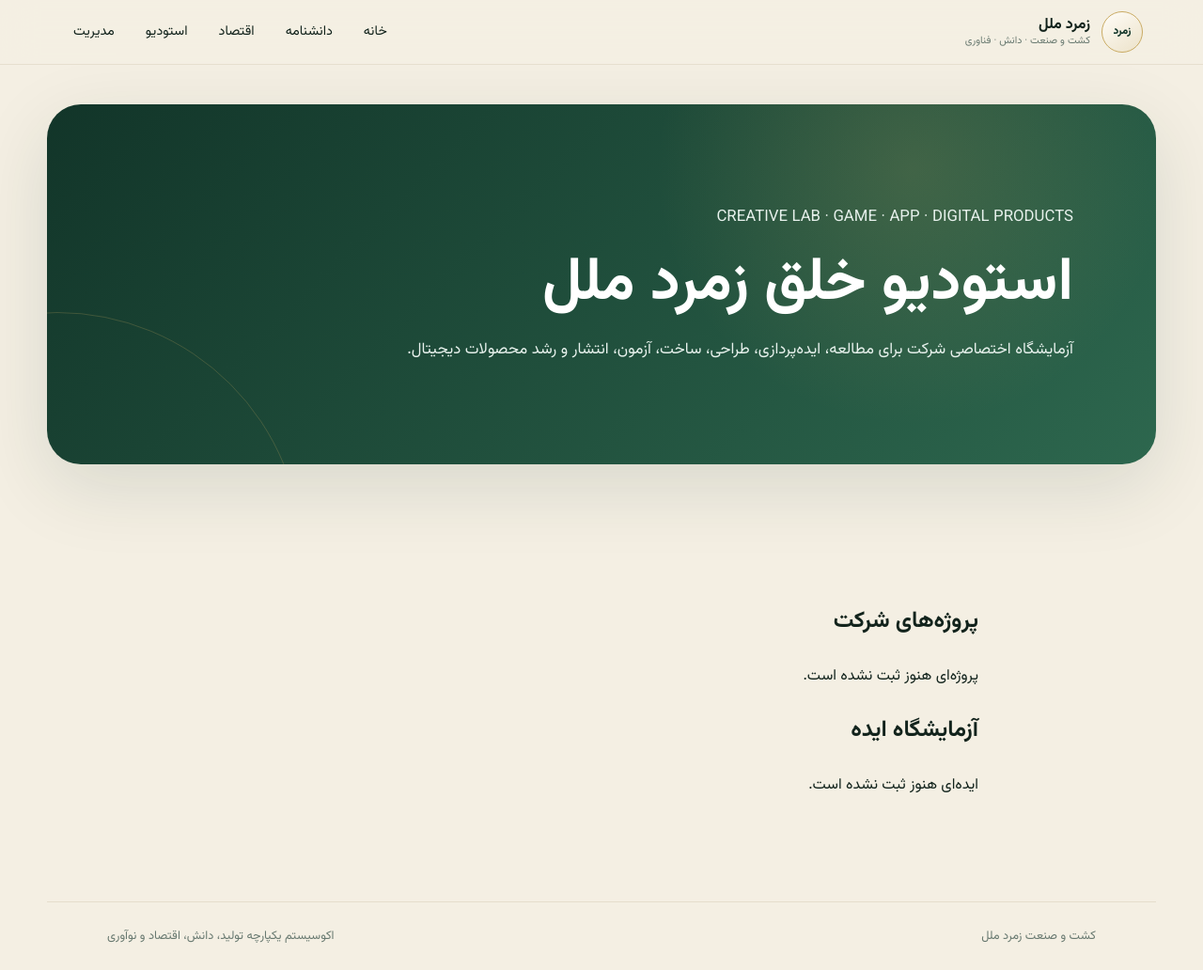
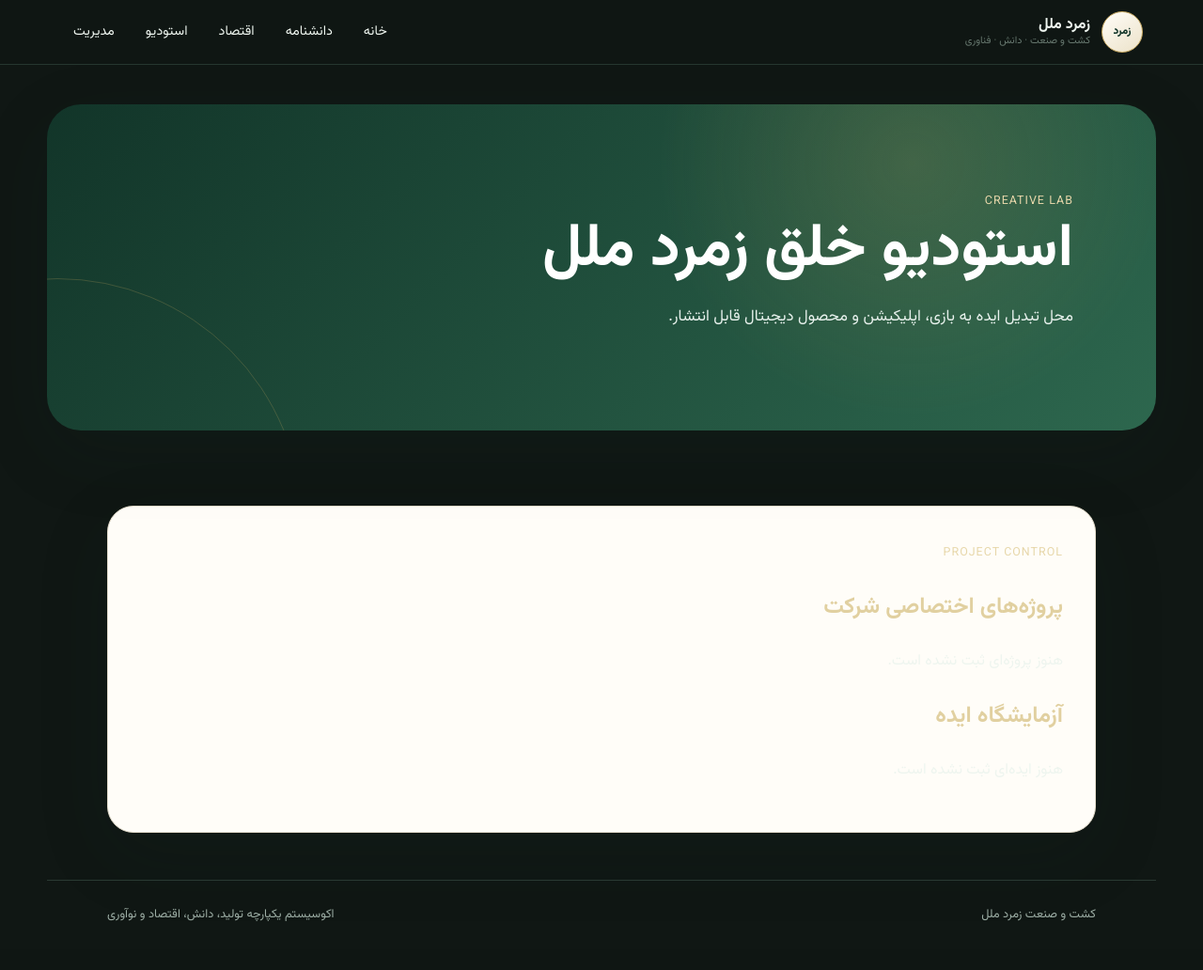
Before and after one commit to mojtabarozegar11-ship-it/zomorodmelal-codex, a Django app: template django_project/templates/studio/home.html in a window 1280 px wide. Shown: the whole page at 94% size. After the commit the page ends 980 px from the top, so only its background shows below. Run offline with Django 4.2, Linux system fonts and the light colour scheme; the template is opened without the code that fills it, so the values that code supplies are empty.

Commit message:
Give each major page a distinct premium identity

```diff
--- a/django_project/templates/studio/home.html
+++ b/django_project/templates/studio/home.html
@@ -1 +1 @@
-{% extends "base.html" %}{% block title %}استودیو خلق | زمرد ملل{% endblock %}{% block content %}<section class="hero"><p>CREATIVE LAB · GAME · APP · DIGITAL PRODUCTS</p><h1>استودیو خلق زمرد ملل</h1><p>آزمایشگاه اختصاصی شرکت برای مطالعه، ایده‌پردازی، طراحی، ساخت، آزمون، انتشار و رشد محصولات دیجیتال.</p></section><section class="cards">{% for title,text in stages %}<article><h2>{{ title }}</h2><p>{{ text }}</p></article>{% endfor %}</section><section class="content"><h2>پروژه‌های شرکت</h2>{% for project in projects %}<p><strong>{{ project.name }}</strong> — {{ project.get_kind_display }} — {{ project.get_status_display }}</p>{% empty %}<p>پروژه‌ای هنوز ثبت نشده است.</p>{% endfor %}<h2>آزمایشگاه ایده</h2>{% for idea in ideas %}<p>{{ idea.title }}{% if idea.approved_for_prototyping %} ✓{% endif %}</p>{% empty %}<p>ایده‌ای هنوز ثبت نشده است.</p>{% endfor %}</section>{% endblock %}
+{% extends "base.html" %}{% block body_class %}page-studio{% endblock %}{% block title %}استودیو خلق | زمرد ملل{% endblock %}{% block content %}<section class="hero"><span class="eyebrow">CREATIVE LAB</span><h1>استودیو خلق زمرد ملل</h1><p>محل تبدیل ایده به بازی، اپلیکیشن و محصول دیجیتال قابل انتشار.</p></section><section class="section"><div class="cards">{% for title,text in stages %}<article><span class="pill">{{ forloop.counter|stringformat:"02d" }}</span><h2>{{ title }}</h2><p>{{ text }}</p></article>{% endfor %}</div></section><section class="section"><div class="content-inner"><span class="eyebrow">PROJECT CONTROL</span><h2>پروژه‌های اختصاصی شرکت</h2>{% for project in projects %}<p><strong>{{ project.name }}</strong> — {{ project.get_kind_display }} — {{ project.get_status_display }}</p>{% empty %}<p>هنوز پروژه‌ای ثبت نشده است.</p>{% endfor %}<h2>آزمایشگاه ایده</h2>{% for idea in ideas %}<p>{{ idea.title }}{% if idea.approved_for_prototyping %} ✓{% endif %}</p>{% empty %}<p>هنوز ایده‌ای ثبت نشده است.</p>{% endfor %}</div></section>{% endblock %}
```
